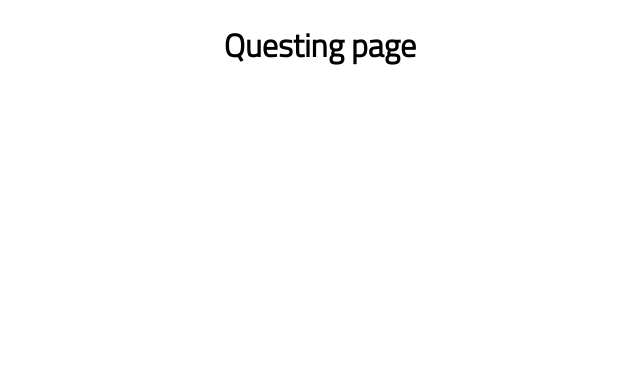
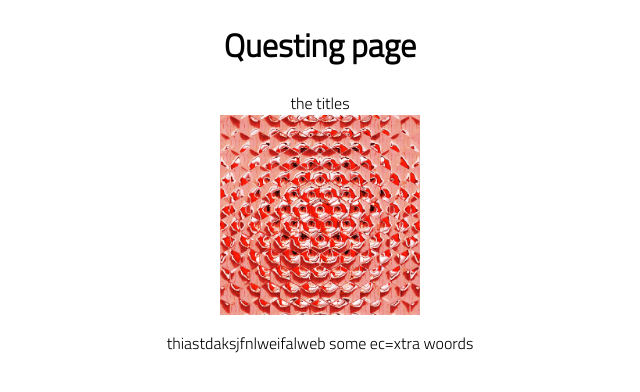
Before and after one commit to kakizaki55/lab13-adventure-quest, a website with bundled scripts: page quest/index.html in a window 1280 px wide. Shown: the whole page, without its empty margins (320-960 px from the left). Built offline with nearby package versions, Linux system fonts and the light colour scheme.

Commit message:
got the url params to find the current quest

```diff
--- a/map/map.js
+++ b/map/map.js
@@ -5,7 +5,6 @@ const mapElement = document.getElementById('map-links');
 
 
 for (let quest of quests) {
-    console.log(quest.id);
 
     const questLink = creatQuestLink(quest);
 
--- a/quest/index.html
+++ b/quest/index.html
@@ -14,13 +14,16 @@
 </head>
 
 <body>
-    <header>
+
+    <main>
         <h1>Questing page</h1>
-        <p></p>
-    </header>
-    <main>
+        <div id="quest-title">the titles</div>
+        <img id="quest-image" src="../assets/food-stand.jpeg" alt="">
+        <p id="quest-description">thiastdaksjfnlweifalweb some ec=xtra woords
+        </p>
+        <form id="quest-choices">
 
-
+        </form>
     </main>
 
     <script type="module" src="./quest.js"></script>
--- a/quest/quest.js
+++ b/quest/quest.js
@@ -1 +1,16 @@
 console.log('your on the quest page!');
+
+import { quests } from '../data/data.js';
+import { findById } from '../utiles.js';
+
+const questTitle = document.getElementById('quest-title');
+const questImg = document.getElementById('quest-image');
+const questDescription = document.getElementById('quest-description');
+const questChoices = document.getElementById('quest-choices');
+
+
+
+const params = new URLSearchParams(window.location.search);
+const questId = params.get('id');
+
+const currentQuest = findById(quests, questId);
--- a/utiles.js
+++ b/utiles.js
@@ -23,6 +23,13 @@ export function creatQuestLink(questId) {
     anchorTag.href = `../quest/?id=${questId.id}`;
     anchorTag.textContent = questId.title;
 
-
     return anchorTag;
 }
+export function findById(array, id) {
+    for (let item of array) {
+        if (item.id === id) {
+            return item;
+        }
+    }
+    return null;
+}
```
